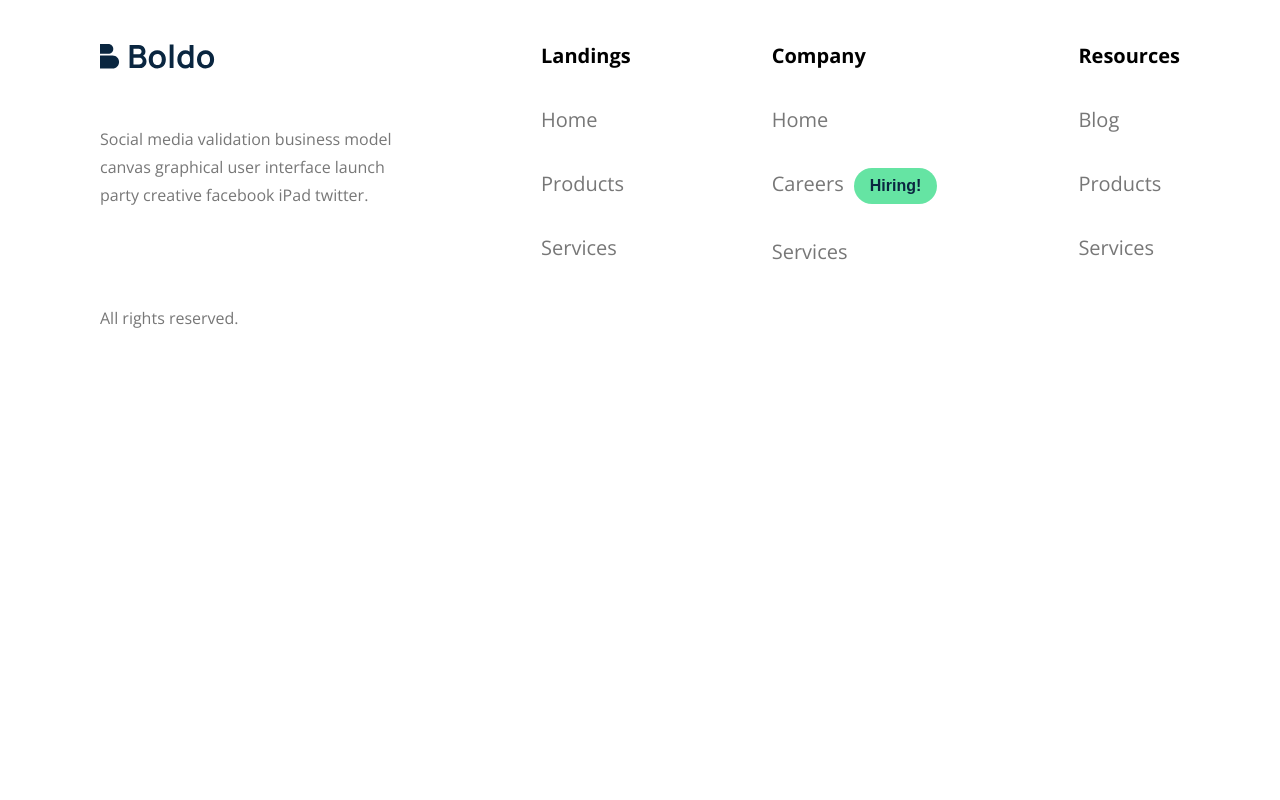
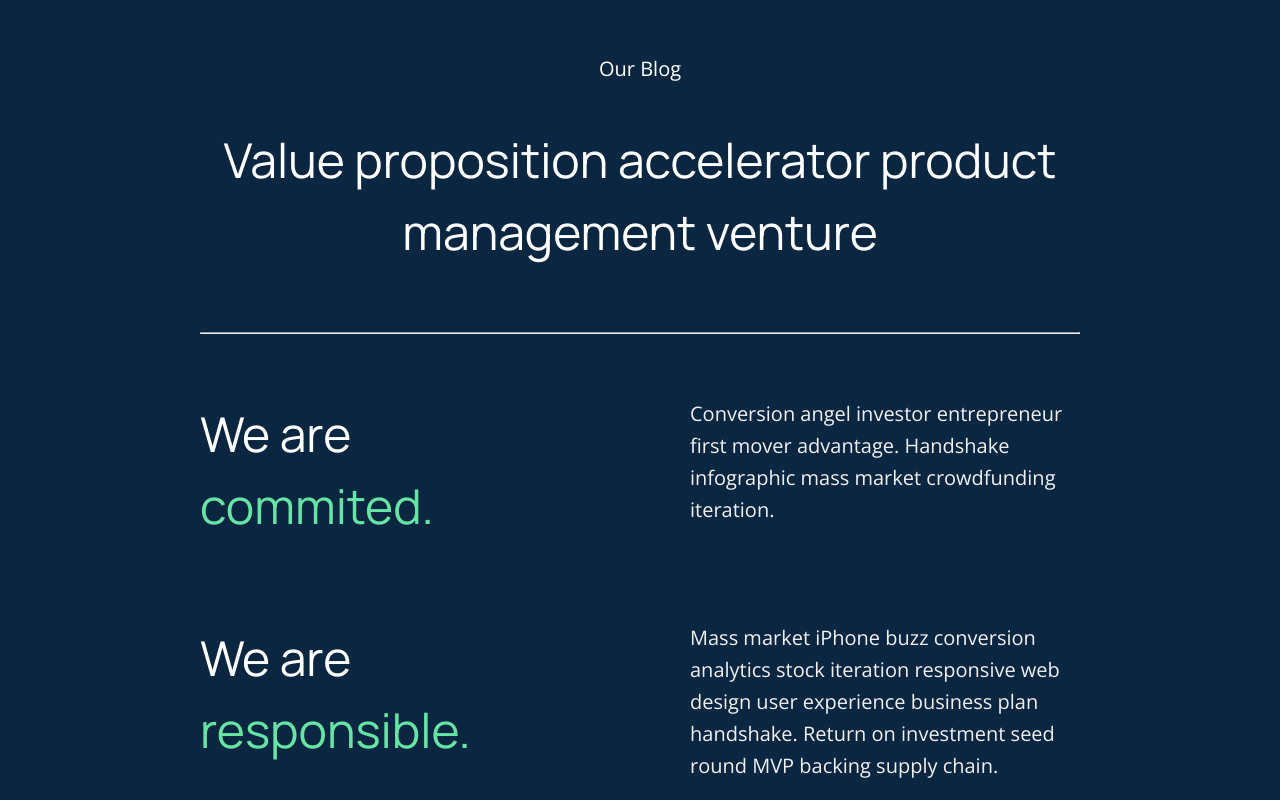
Before and after one commit to khomohzie/tonic-test, a React (Vite) app: page / in a window 1280 px wide. Shown: the part 3460-4260 px from the top of the page. Before the commit the page ends 3864 px from the top, so only its background shows below. Built offline with nearby package versions, Linux system fonts and the light colour scheme.

Commit message:
feature: completed blog component

```diff
--- /dev/null
+++ b/src/components/blog/index.tsx
@@ -0,0 +1,136 @@
+import styled from "styled-components";
+
+interface IValue {
+  point: string;
+  details: string;
+}
+
+const values: IValue[] = [
+  {
+    point: "We are <span>commited.</span>",
+    details:
+      "Conversion angel investor entrepreneur first mover advantage. Handshake infographic mass market crowdfunding iteration.",
+  },
+  {
+    point: "We are <span>responsible.</span>",
+    details:
+      "Mass market iPhone buzz conversion analytics stock iteration responsive web design user experience business plan handshake. Return on investment seed round MVP backing supply chain.",
+  },
+  {
+    point: "We aim for <span>progress.</span>",
+    details:
+      "Bootstrapping rockstar first mover advantage business model canvas alpha deployment launch party beta facebook metrics gamification growth hacking customer focus.",
+  },
+];
+
+const Blog: React.FC = () => {
+  return (
+    <Container>
+      <h5>Our Blog</h5>
+
+      <h2>Value proposition accelerator product management venture</h2>
+
+      <hr />
+
+      {values.map((value, index) => (
+        <MainDiv key={index}>
+          <Left dangerouslySetInnerHTML={{ __html: value.point }}></Left>
+
+          <Right>{value.details}</Right>
+        </MainDiv>
+      ))}
+    </Container>
+  );
+};
+
+const Container = styled.section`
+  background-color: var(--primary-color);
+  color: #ffffff;
+  padding: 96px 200px 120px;
+  text-align: center;
+
+  hr {
+    margin: 64px 0;
+  }
+
+  h5 {
+    font-weight: 400;
+    font-size: 20px;
+    line-height: 32px;
+  }
+
+  h2 {
+    font-family: var(--secondary-font);
+    font-weight: 400;
+    font-size: 48px;
+    line-height: 72px;
+
+    @media screen and (max-width: 1200px) {
+      font-size: 32px;
+      line-height: 48px;
+    }
+  }
+
+  @media screen and (max-width: 1024px) {
+    padding: 96px 40px;
+  }
+
+  @media screen and (max-width: 768px) {
+    padding: 96px 40px;
+  }
+`;
+
+const MainDiv = styled.div`
+  display: flex;
+  justify-content: space-between;
+  gap: 100px;
+  text-align: left;
+  margin-bottom: 80px;
+
+  &:last-of-type {
+    margin-bottom: 0;
+  }
+
+  @media screen and (max-width: 900px) {
+    gap: 20px;
+  }
+
+  @media screen and (max-width: 500px) {
+    display: block;
+  }
+`;
+
+const Left = styled.div`
+  flex: 1;
+  font-family: var(--secondary-font);
+  font-weight: 400;
+  font-size: 48px;
+  line-height: 72px;
+
+  span {
+    color: var(--secondary-color);
+  }
+
+  @media screen and (max-width: 768px) {
+    font-size: 32px;
+    line-height: 48px;
+  }
+`;
+
+const Right = styled.div`
+  flex: 1;
+  color: #f1f1f1;
+  font-weight: 400;
+  font-size: 20px;
+  line-height: 32px;
+
+  @media screen and (max-width: 768px) {
+    font-size: 18px;
+  }
+
+  @media screen and (max-width: 400px) {
+    margin-top: 20px;
+  }
+`;
+
+export default Blog;
--- a/src/components/index.tsx
+++ b/src/components/index.tsx
@@ -3,3 +3,4 @@ export { default as Jumbotron } from "./jumbotron";
 export { default as Statistics } from "./statistics";
 export { default as Story } from "./story";
 export { default as Team } from "./team";
+export { default as Blog } from "./blog";
--- a/src/components/team/index.tsx
+++ b/src/components/team/index.tsx
@@ -79,6 +79,7 @@ const Container = styled.section`
   }
 
   h5 {
+    margin-top: 0;
     color: #777777;
     font-size: 20px;
     line-height: 32px;
--- a/src/pages/home.tsx
+++ b/src/pages/home.tsx
@@ -1,4 +1,4 @@
-import { Jumbotron, Statistics, Story, Team } from "../components";
+import { Blog, Jumbotron, Statistics, Story, Team } from "../components";
 
 const Home = () => {
   return (
@@ -7,6 +7,7 @@ const Home = () => {
       <Statistics />
       <Story />
       <Team />
+      <Blog />
     </>
   );
 };
```
